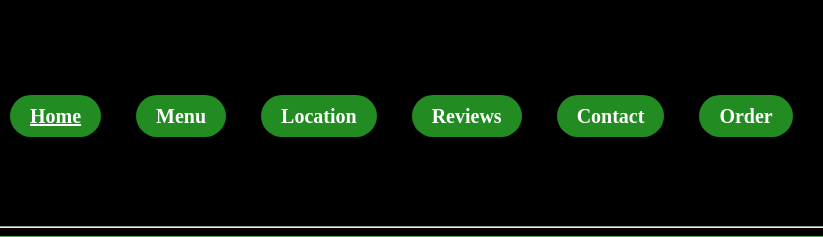
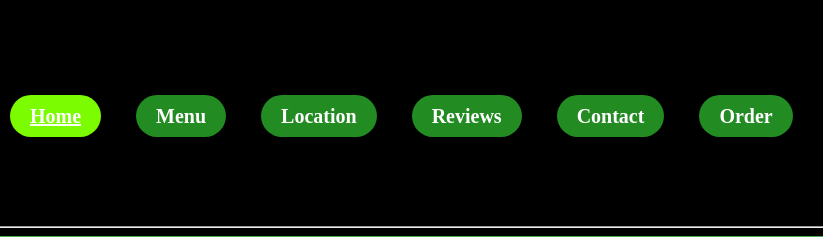
Before and after one commit to ThatGuyLeeL7/TINFO-230-Boba-Shop-Website-Project, a plain HTML site: page TINFO 230 WEBSITE PROJECT/Menu page.html in a window 1280 px wide. In both pictures the pointer is over the link "Home". Shown: the top 237 px of the page, 215-1038 px from the left. Drawn offline with Linux system fonts and the light colour scheme.

Commit message:
Add files via upload

```diff
--- a/TINFO 230 WEBSITE PROJECT/styles.css
+++ b/TINFO 230 WEBSITE PROJECT/styles.css
@@ -124,7 +124,7 @@ a.Home {
 	padding: 10px 20px;
 	border-radius: 30px;
 	color: white;
-	background-color: forestgreen;
+	background-color: lawngreen;
 	text-decoration: underline;
 }
 
```
